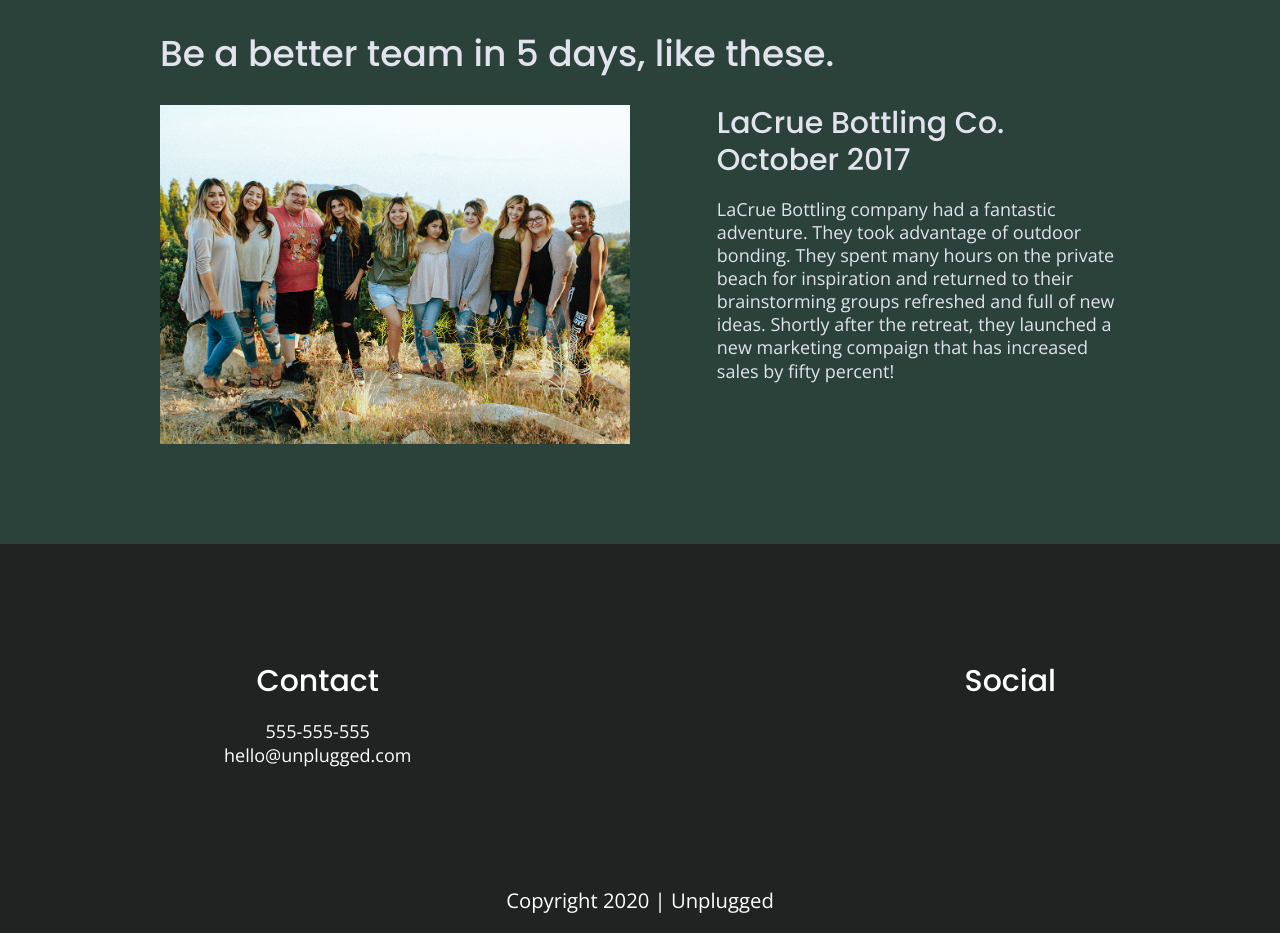
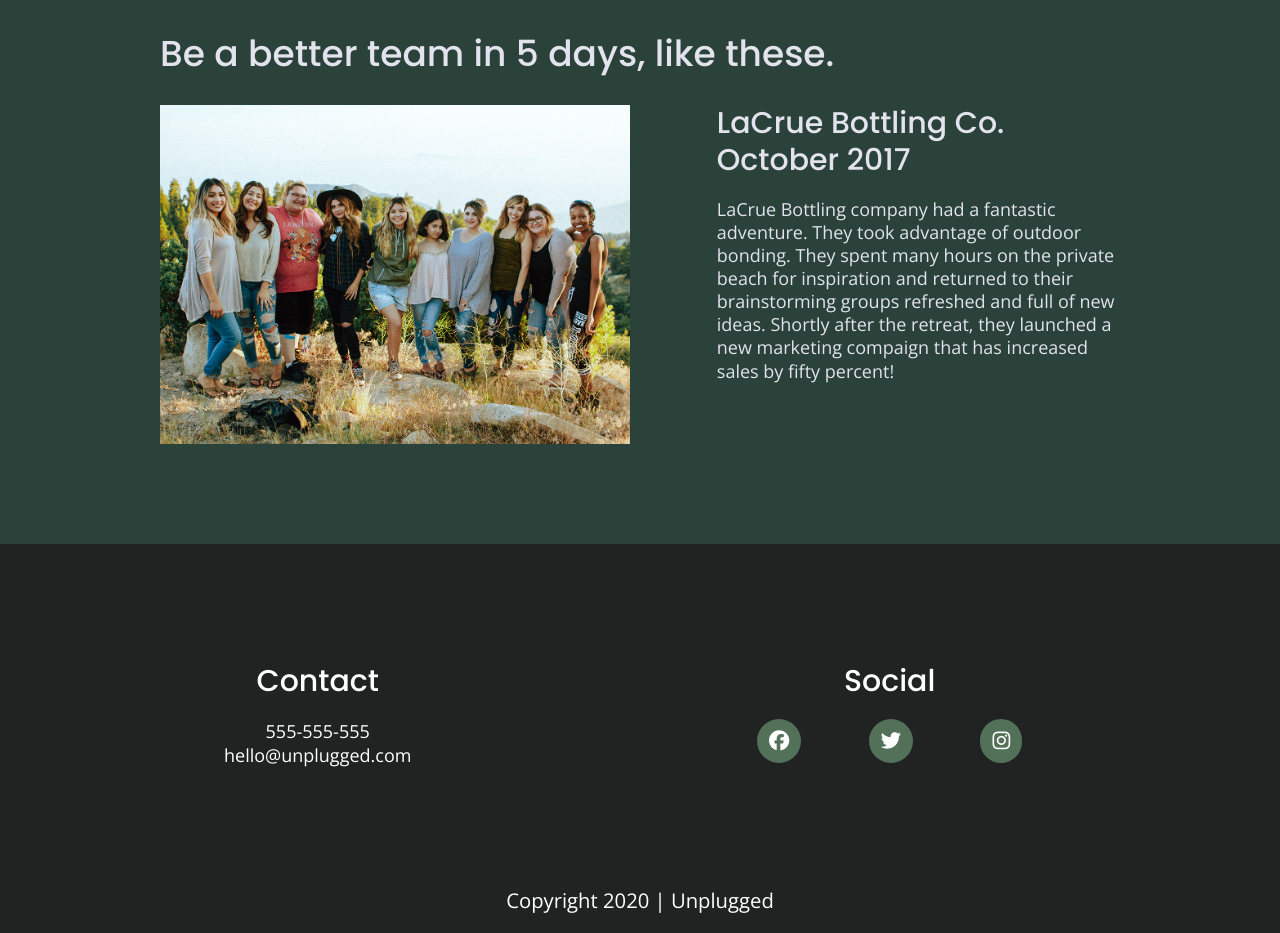
Before and after one commit to Amy-Pr/unplugged-project, a website built with Parcel: page index.html in a window 1280 px wide. Shown: the part 1904-2837 px from the top of the page. Built offline with nearby package versions, Linux system fonts and the light colour scheme; files whose address does not match are found by name.

Commit message:
added social media icons to footer and styles

```diff
--- a/css/main.css
+++ b/css/main.css
@@ -253,7 +253,14 @@ footer .social-icons p {
   display: flex;
   justify-content: center;
   align-items: center;
+}
 
+footer .social-icons i {
+  background-color: #527158;
+  color: white;
+  padding: 12px;
+  font-size: 1.125em;
+  border-radius: 50px;
 }
 
 footer .copyright {
@@ -659,6 +666,10 @@ input[type=button] {
     line-height: 1.714em;
   }
 
+  footer .social {
+    width: 50%;
+  }
+
   footer .copyright {
     width: 100%;
     text-align: center;
@@ -813,6 +824,10 @@ header figure {
     line-height: 1.333em;
   }
 
+  footer .social {
+    width: 40%;
+  }
+
   footer .copyright {
     font-size: 1.125em;
   }
--- a/index.html
+++ b/index.html
@@ -175,13 +175,13 @@
           <h4>Social</h4>
           <div class="social-icons">
             <p>
-              <a href="https://www.facebook.com/Skillcrush/" target="_blank"></a>
+              <a href="" target="_blank"><i class="fab fa-facebook"></i></a>
             </p>
             <p>
-              <a href="https://twitter.com/Skillcrush" target="_blank"></a>
+              <a href="" target="_blank"><i class="fab fa-twitter"></i></a>
             </p>
             <p>
-              <a href="https://www.instagram.com/skillcrush/" target="_blank"></a>
+              <a href="" target="_blank"><i class="fab fa-instagram"></i></a>
             </p>
           </div>
         </div>
```
